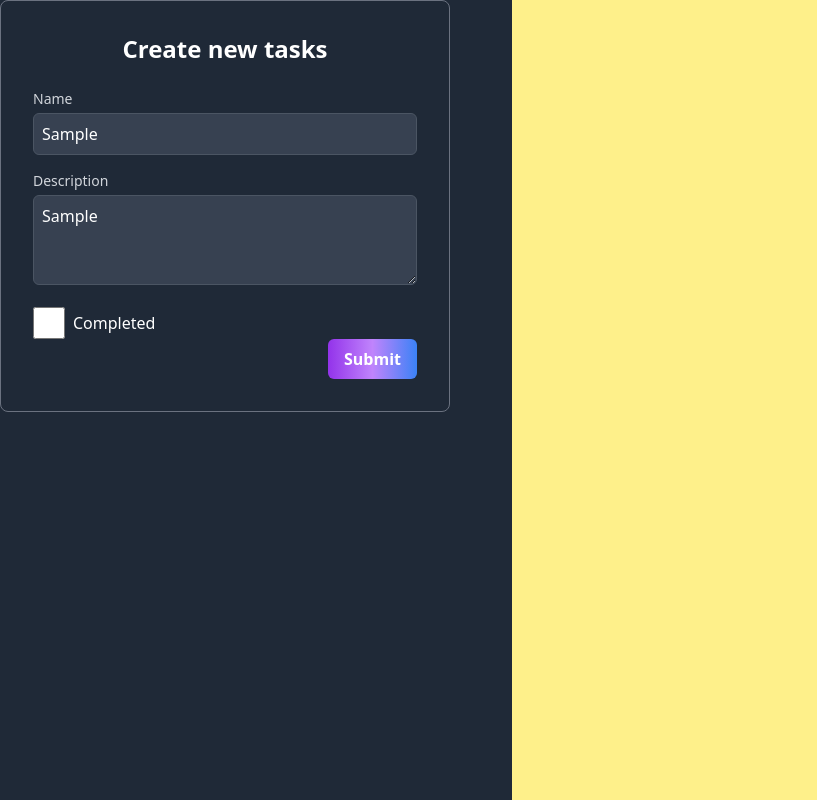
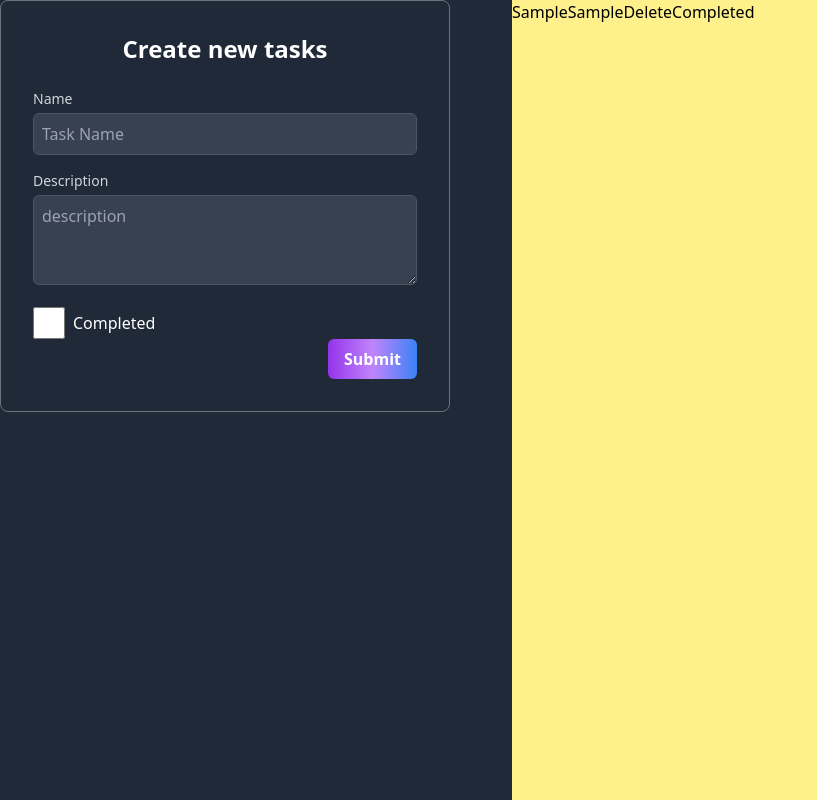
Before and after one commit to Esayas188/To-Do-_List, a React (Vite) app in the folder Todo/: page / in a window 1280 px wide. Both pictures are taken after typing "Sample", "Sample" into the empty fields and a click on the button "Submit". Shown: the whole page, without its empty margins (0-817 px from the left). Built offline with nearby package versions, Linux system fonts and the light colour scheme.

Commit message:
Add update and delete functionality

```diff
--- a/Todo/src/App.tsx
+++ b/Todo/src/App.tsx
@@ -1,20 +1,19 @@
 import {FC,ChangeEvent,useState} from 'react'
 import './App.css'
-import { ITask } from './interfaces';
+import { ITask } from './Interfaces';
+import TodoTask from './component/TodoTask';
 
 const App:FC = () => {
   const [task, setTask] = useState<string>("");
   const [description,setdescription] = useState<string>("");
-  const [completed, setcompleted] = useState<string>("");
+  const [completed, setcompleted] = useState<boolean>(false);
   const [taskList,settaskList] = useState<ITask[]>([]);
+  const [formError, setFormError] = useState<string>("")
 
 
   const handleChange = (event: ChangeEvent<HTMLInputElement>): void =>{
-    if(event.target.name === "task"){
+
       setTask(event.target.value);
-    }else{
-      setcompleted(event.target.value);
-    }
 
   };
   const handleChangeTextArea = (event: ChangeEvent<HTMLTextAreaElement>): void => {
@@ -23,9 +22,36 @@ const App:FC = () => {
   };
 
   const addTask = ():void =>{
-    const newTask = { taskName: task, description:description, completed:completed};
-    settaskList([...taskList,newTask])
+    if (task && description){
+      const newTask = { taskName: task, description:description, completed:completed};
+      console.log('this is completed:',completed)
+      settaskList([...taskList,newTask]);
+      setTask("");
+      setcompleted(false);
+      setdescription("");
+      setFormError("")
+
+    }else{
+      setFormError("All fields required.")
+    }
+
   }
+  const deleteTask = (taskNameToDelete: string): void => {
+    settaskList(taskList.filter((task) => {
+        return task.taskName != taskNameToDelete;
+      })
+    );
+  };
+  const updateTask = (taskNameToUpdate: string,): void => {
+    settaskList(taskList.map((task) => {
+      if (task.taskName === taskNameToUpdate) {
+        return { ...task, completed: !task.completed  };
+        // Update completed status
+      } else {
+        return task; // Keep other tasks unchanged
+      }
+    }));
+  };
 
 
 
@@ -36,6 +62,7 @@ const App:FC = () => {
       <div className='bg-gray-800 w-full h-full col-span-2'>
         <div className="max-w-[450px] border border-gray-500  p-8 rounded-lg">
           <h2 className="text-2xl font-bold text-white mb-6 text-center">Create new tasks</h2>
+          {formError && <p className='text-red-400 text-sm'>{formError}</p>}
 
 
           <div className="mb-4">
@@ -65,8 +92,8 @@ const App:FC = () => {
             <label className="text-white flex gap-2 items-center">
               <input className="dark:border-white-400/20 dark:scale-100 transition-all duration-500 ease-in-out dark:hover:scale-110 dark:checked:scale-100 w-8 h-8" type="checkbox"
               name='completed'
-              value={completed}
-              onChange={handleChange}
+              checked={completed}
+              onChange={() => setcompleted((prev) => !prev)}
               />
               Completed</label>
           </div>
@@ -88,6 +115,9 @@ const App:FC = () => {
       </div>
 
       <div className='bg-yellow-200 w-full h-full col-span-3'>
+      {taskList.map((task:ITask, key:number) => {
+          return <TodoTask key={key} task={task} deleteTask={deleteTask} updateTask={updateTask}/>;
+        })}
 
       </div>
 
--- a/Todo/src/interfaces.ts
+++ b/Todo/src/Interfaces.ts
@@ -1,6 +1,6 @@
 export interface ITask{
     taskName: string;
     description:string;
-    completed:string;
+    completed: boolean;
 
 }
--- /dev/null
+++ b/Todo/src/component/TodoTask.tsx
@@ -0,0 +1,33 @@
+import { ITask } from "../Interfaces";
+interface Props {
+    task: ITask;
+    deleteTask(taskNameToDelete: string): void;
+    updateTask(taskNameToUpdate: string): void;
+
+
+  }
+
+const TodoTask = ({task,deleteTask,updateTask}:Props) => {
+    return (
+        <>
+            <div className="task">
+                <div className="content">
+
+                    <span>{task.taskName}</span>
+                    <span>{task.description}</span>
+                    <button onClick={() => {deleteTask(task.taskName);}}>Delete</button>
+                    { task.completed ? <button onClick={() => {updateTask(task.taskName);}}>Incomplete</button> : <button onClick={() => {updateTask(task.taskName);}}>Completed</button> }
+
+
+
+
+                </div>
+
+            </div>
+        </>
+
+     );
+}
+
+
+export default TodoTask;
```
